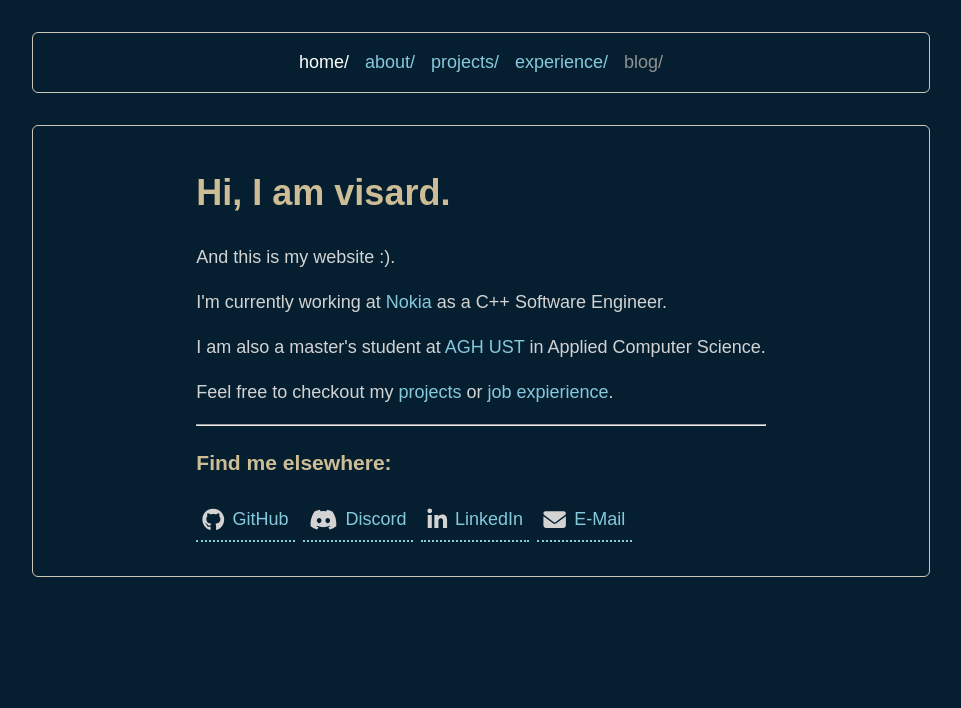
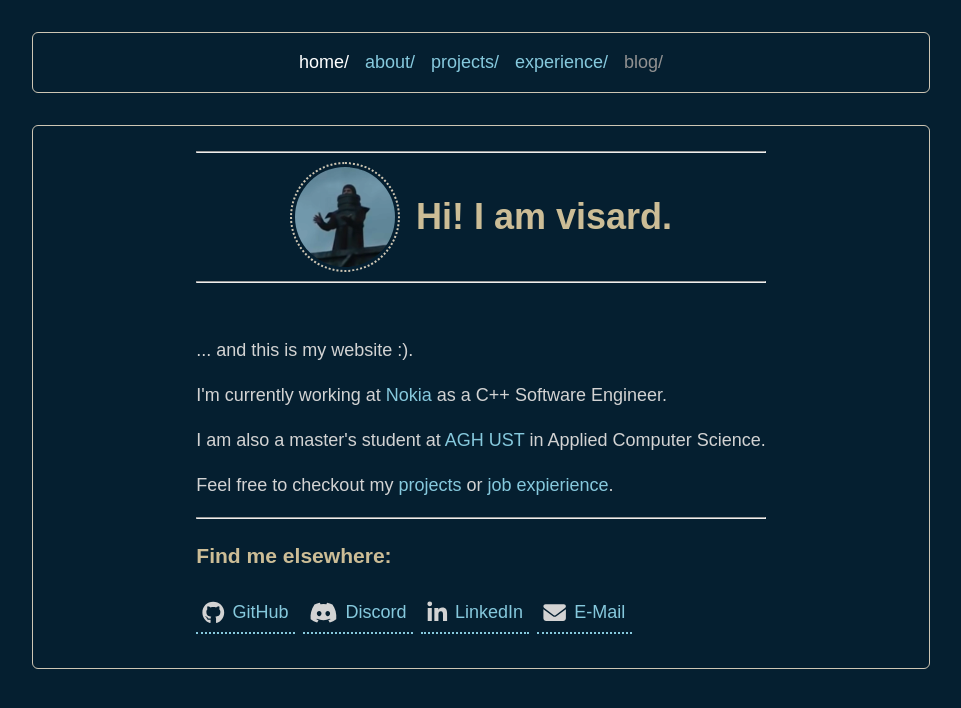
Before and after one commit to vis4rd/vis4rd.github.io, a Vue app: page /home in a window 1280 px wide. Shown: the top 708 px of the page, without its empty margins (159-1120 px from the left). Built offline with nearby package versions, Linux system fonts and the light colour scheme.

Commit message:
Add profile picture in home page

```diff
--- a/src/App.vue
+++ b/src/App.vue
@@ -21,7 +21,8 @@
         width: 70%;
         max-width: 960px;
 
-        margin: 2rem 0;
+        margin-top: 2rem;
+        margin-bottom: 1rem;
         padding: 1rem 0;
 
         border-style: solid;
@@ -38,7 +39,8 @@
         width: 70%;
         max-width: 960px;
 
-        margin: 0;
+        margin-top: 1rem;
+        margin-bottom: 2rem;
         padding: 1rem 0;
 
         border-style: solid;
--- /dev/null
+++ b/src/components/ProfilePicture.vue
@@ -0,0 +1,37 @@
+<script setup>
+    const props = defineProps({
+        src: {
+            type: String,
+            default: "@/../assets/visard.png",
+        },
+        title: {
+            type: String,
+            default: "This is my profile picture!",
+        },
+        size: {
+            type: Number,
+            default: 100,
+        },
+    });
+</script>
+
+<template>
+    <img
+        :src="props.src"
+        :alt="props.title"
+        :title="props.title"
+        :width="props.size"
+        :height="props.size"
+    />
+</template>
+
+<style scoped>
+    img {
+        border-radius: 50%;
+        border-style: dotted;
+        border-color: var(--color-element-border);
+        border-width: 2px;
+
+        padding: 3px;
+    }
+</style>
--- a/src/pages/home/Home.vue
+++ b/src/pages/home/Home.vue
@@ -1,12 +1,21 @@
 <script setup>
 import IconLink from "@/components/IconLink.vue";
+import ProfilePicture from "@/components/ProfilePicture.vue";
 </script>
 
 <template>
     <div>
-        <h1>Hi, I am visard.</h1>
+        <hr />
 
-        <p>And this is my website :).</p>
+        <span class="greetings">
+            <ProfilePicture size="100" />
+            <h1>Hi! I am visard.</h1>
+        </span>
+
+        <hr />
+        <br />
+
+        <p>... and this is my website :).</p>
 
         <p>
             I'm currently working at
@@ -30,7 +39,6 @@ import IconLink from "@/components/IconLink.vue";
         <p>
             <h3>Find me elsewhere:</h3>
             <div class="socials">
-                <!-- TODO: Horizontal tiles with icons and text labels -->
                 <IconLink icon="fa-brands fa-github" href="https://github.com/vis4rd">
                     GitHub
                 </IconLink>
@@ -49,6 +57,16 @@ import IconLink from "@/components/IconLink.vue";
 </template>
 
 <style scoped>
+
+.greetings {
+    display: flex;
+    flex-direction: row;
+    place-items: center;
+    place-content: center;
+    gap: 1rem;
+
+    width: 100%;
+}
 .socials {
     display: flex;
     flex-direction: row;
```
Also changed, not shown: assets/visard.png (added).
